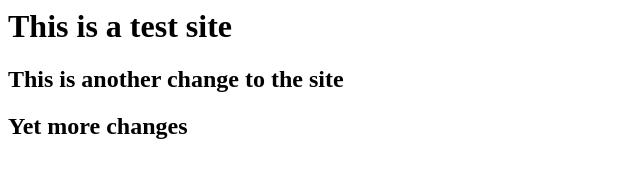
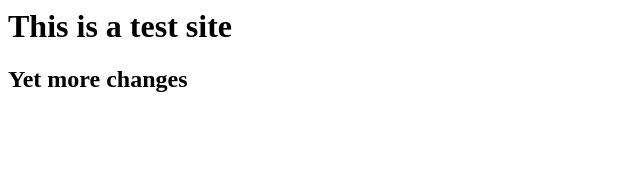
Before and after one commit to matanov/samplerepository, a plain HTML site: page index.html in a window 1280 px wide. Shown: the whole page, without its empty margins (0-640 px from the left). Drawn offline with Linux system fonts and the light colour scheme.

Commit message:
Update index.html

```diff
--- a/index.html
+++ b/index.html
@@ -1,5 +1,4 @@
 <html>
 <h1>This is a test site </h1>
-<h2> This is another change to the site</h2>
 <h2>Yet more changes</h2>
 </html>
```
